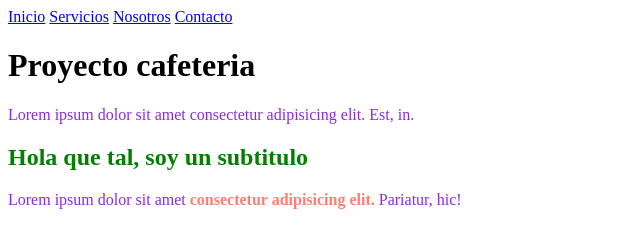
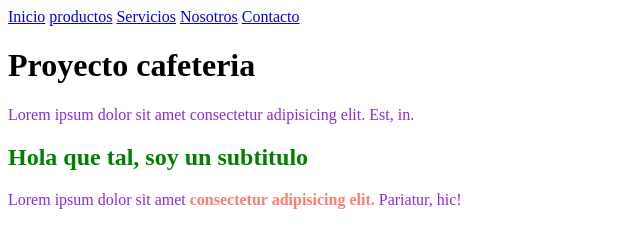
Before and after one commit to JohanaRojas32/democafeteria, a plain HTML site: page index.html in a window 1280 px wide. Shown: the full height of the page, 0-640 px from the left. Drawn offline with Linux system fonts and the light colour scheme.

Commit message:
agrego item productos a navbar

```diff
--- a/index.html
+++ b/index.html
@@ -10,6 +10,7 @@
 
 <nav>
 <a href="#">Inicio</a>
+<a href="#">productos</a>
 <a href="#">Servicios</a>
 <a href="#">Nosotros</a>
 <a href="#">Contacto</a>
```
